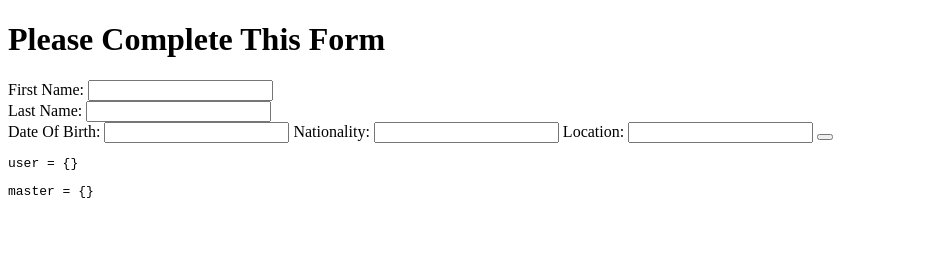
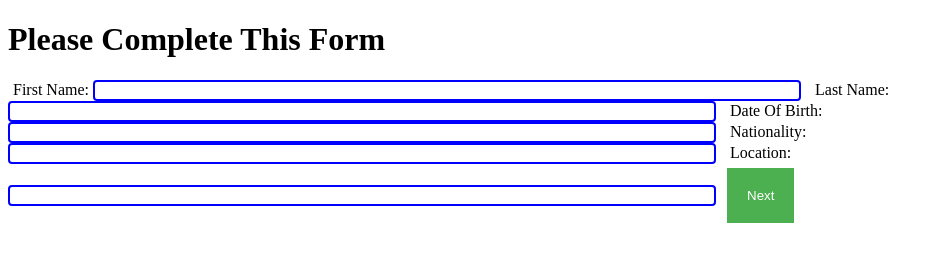
Before and after one commit to joebegley15/opensponsorship_code_exam, a website: page views/index.html in a window 1280 px wide. Shown: the whole page, without its empty margins (0-943 px from the left). Drawn offline with nearby package versions, Linux system fonts and the light colour scheme.

Commit message:
stylings

```diff
--- a/views/index.html
+++ b/views/index.html
@@ -8,7 +8,37 @@
   <script src="//code.angularjs.org/snapshot/angular.min.js"></script>
   <link rel="stylesheet" type="text/html" href="main.css">
 
-
+  <style>
+@media(max-width: 820){
+  input[type=text] {
+    width: 60%;
+    padding: 12px 20px;
+    margin: 8px 0;
+    box-sizing: border-box;
+  }
+}
+  input[type=text] {
+    width: 700px;
+  }
+  label {
+    width: 100%;
+    margin: 5px;
+  }
+  input[type=text] {
+    border: 2px solid blue;
+    border-radius: 4px;
+  }
+  button, input[type=submit] {
+    background-color: #4CAF50;
+    border: none;
+    color: white;
+    padding: 8px 16px;
+    padding: 20px;
+    text-decoration: none;
+    margin: 4px 2px;
+    cursor: pointer;
+  }
+  </style>
 
 </head>
 <body ng-app="formExample">
@@ -17,31 +47,32 @@
     <form novalidate class="simple-form">
      <div ng-switch="step">
         <div ng-switch-when="1">
-          <label>First Name: <input type="text" ng-model="user.firstName" /></label><br>
-          <label>Last Name: <input type="text" ng-model="user.lastName" /></label><br>
+          <label>First Name: <input type="text" ng-model="user.firstName" /></label>
+          <label>Last Name: <input type="text" ng-model="user.lastName" /></label>
           <label>Date Of Birth: <input type="text" ng-model="user.dob" /></label>
           <label>Nationality: <input type="text" ng-model="user.nationality" /></label>
           <label>Location: <input type="text" ng-model="user.location" /></label>
-          <button ng-click="setStep(2,user)"></button>
+          <button ng-click="setStep(2,user)">Next</button>
         </div>
         <div ng-switch-when="2">
           <label>Association: <input type="text" ng-model="user.association" /></label>
           <label>Team: <input type="text" ng-model="user.team" /></label>
-          <label>Sports: <input type="dropdown" ng-model="user.sports" /></label>
+          <label>Sports: <input type="text" ng-model="user.sports" /></label>
           <label>About: <input type="text" ng-model="user.about" /></label>
-          <button ng-click="setStep(3,user)"></button>
+          <button ng-click="setStep(3,user)">Next</button>
         </div>
         <div ng-switch-when="3">
           <label>Interests: <input type="text" ng-model="user.interests" /></label>
-          <label>Sports: <input type="dropdown" ng-model="user.charities" /></label>
+          <label>Sports: <input type="text" ng-model="user.charities" /></label>
           <label>Social Media: <input type="text" ng-model="user.social" /></label>
           <input type="button" ng-click="reset()" value="Reset" />
           <input type="submit" ng-click="setStep(4,user)" value="Save"/>
         </div>
+        <div ng-switch-when="4">
+          <h1>Your Application is now complete</h1>
+        </div>
    </div>
     </form>
-  <pre>user = {{user | json}}</pre>
-  <pre>master = {{master | json}}</pre>
 </div>
 
 <script>
```
